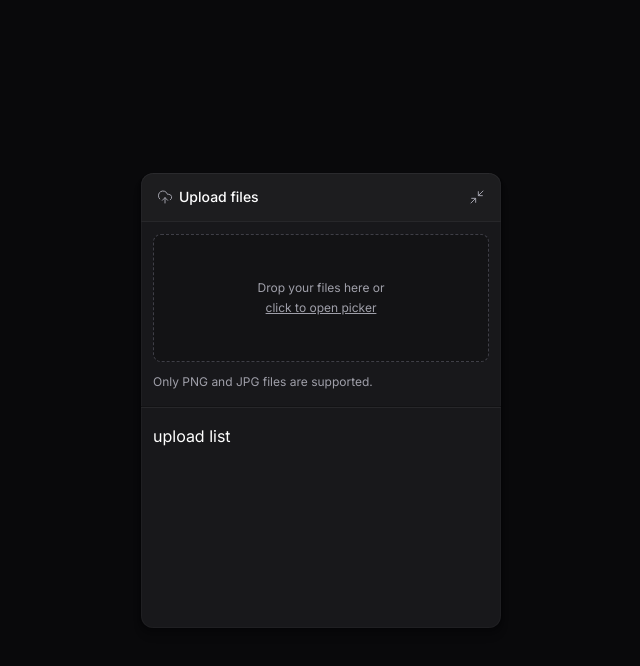
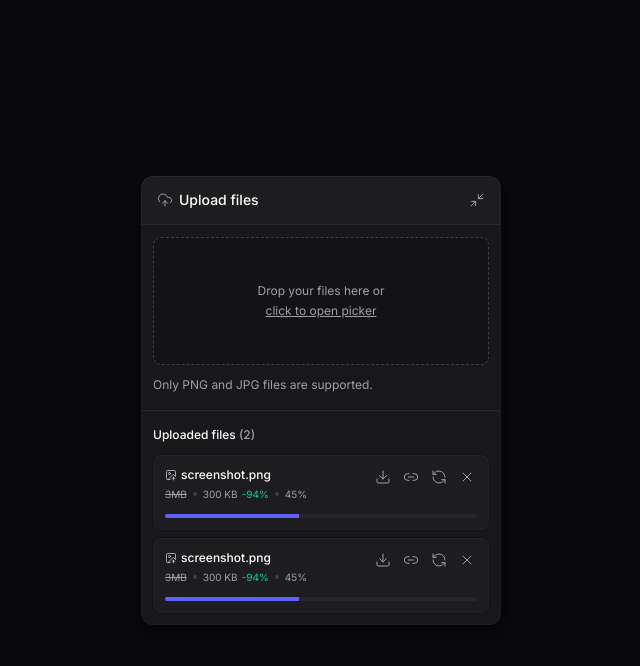
Before and after one commit to huannvictor/ftr-upload-widget-web, a React (Vite) app: page / in a window 1280 px wide. Both pictures are taken after a click on the button "Upload files". Shown: the top 666 px of the page, without its empty margins (319-959 px from the left). Built offline with nearby package versions, Linux system fonts and the light colour scheme; a web font is replaced by a local one.

Commit message:
chore(package): add @radix-ui/react-progress dependency feat(ui): create upload item component with progress indicator style(css): define extra extra small font size variable (xxs)

```diff
--- a/package.json
+++ b/package.json
@@ -11,6 +11,7 @@
   },
   "dependencies": {
     "@radix-ui/react-collapsible": "^1.1.12",
+    "@radix-ui/react-progress": "^1.1.8",
     "@tailwindcss/vite": "^4.1.18",
     "lucide-react": "^0.563.0",
     "react": "^19.2.0",
--- /dev/null
+++ b/src/components/upload-widget-upload-item.tsx
@@ -0,0 +1,55 @@
+import { Progress, ProgressIndicator } from "@radix-ui/react-progress";
+import { Download, ImageUp, Link2, RefreshCcw, X } from "lucide-react";
+import { Button } from "./ui/button";
+
+export function UploadWidgetUploadItem() {
+  return (
+    <div className="relative flex flex-col gap-3 overflow-hidden rounded-lg bg-white/2 p-3 shadow-shape-content">
+      <div className="flex flex-col gap-1">
+        <span className="flex items-center gap-1 font-medium text-xs">
+          <ImageUp className="size-3 text-zinc-300" strokeWidth={1.5} />
+          <span>screenshot.png</span>
+        </span>
+        <span className="flex items-center gap-1.5 text-xxs text-zinc-400">
+          <span className="line-through">3MB</span>
+          <div className="size-1 rounded-full bg-zinc-700" />
+          <span>
+            300 KB
+            <span className="ml-1 text-emerald-400">-94%</span>
+          </span>
+          <div className="size-1 rounded-full bg-zinc-700" />
+          <span>45%</span>
+        </span>
+      </div>
+
+      <Progress className="group h-1 overflow-hidden rounded-full bg-zinc-800">
+        <ProgressIndicator
+          className="h-1 bg-indigo-500"
+          style={{ width: "43%" }}
+        />
+      </Progress>
+
+      <div className="absolute top-2.5 right-2.5 flex items-center gap-1">
+        <Button size="icon-sm">
+          <Download className="size-4" strokeWidth={1.5} />
+          <span className="sr-only">Download compressed file</span>
+        </Button>
+
+        <Button size="icon-sm">
+          <Link2 className="size-4" strokeWidth={1.5} />
+          <span className="sr-only">Copy remote url</span>
+        </Button>
+
+        <Button size="icon-sm">
+          <RefreshCcw className="size-4" strokeWidth={1.5} />
+          <span className="sr-only">Retry upload</span>
+        </Button>
+
+        <Button size="icon-sm">
+          <X className="size-4" strokeWidth={1.5} />
+          <span className="sr-only">Cancel Upload</span>
+        </Button>
+      </div>
+    </div>
+  );
+}
--- a/src/components/upload-widget-upload-list.tsx
+++ b/src/components/upload-widget-upload-list.tsx
@@ -1,3 +1,16 @@
+import { UploadWidgetUploadItem } from "./upload-widget-upload-item";
+
 export function UploadWidgetUploadList() {
-  return <div className="h-48 px-3">upload list</div>;
+  return (
+    <div className="flex flex-col gap-3 px-3">
+      <span className="font-medium text-xs">
+        Uploaded files <span className="text-zinc-400">(2)</span>
+      </span>
+
+      <div className="flex flex-col gap-2">
+        <UploadWidgetUploadItem />
+        <UploadWidgetUploadItem />
+      </div>
+    </div>
+  );
 }
--- a/src/index.css
+++ b/src/index.css
@@ -3,6 +3,7 @@
 
 @theme {
   --font-sans: "Inter", sans-serif;
+  --text-xxs: 0.625rem;
   --shadow-shape: 0px 8px 8px rgba(0, 0, 0, 0.1), 0px 4px 4px rgba(0, 0, 0, 0.1), 0px 2px 2px rgba(0, 0, 0, 0.1), 0px 0px 0px 1px rgba(0, 0, 0, 0.1), inset 0px 0px 0px 1px rgba(255, 255, 255, 0.03), inset 0px 1px 0px rgba(255, 255, 255, 0.03);
   --shadow-shape-content: 0px 0px 0px 1px rgba(0, 0, 0, 0.25), inset 0px 1px 0px rgba(255, 255, 255, 0.02), inset 0px 0px 0px 1px rgba(255, 255, 255, 0.02);
   --opacity-2: 2%;
```
Also changed, not shown: 1 other file (tests, documents, lock files or other folders).
